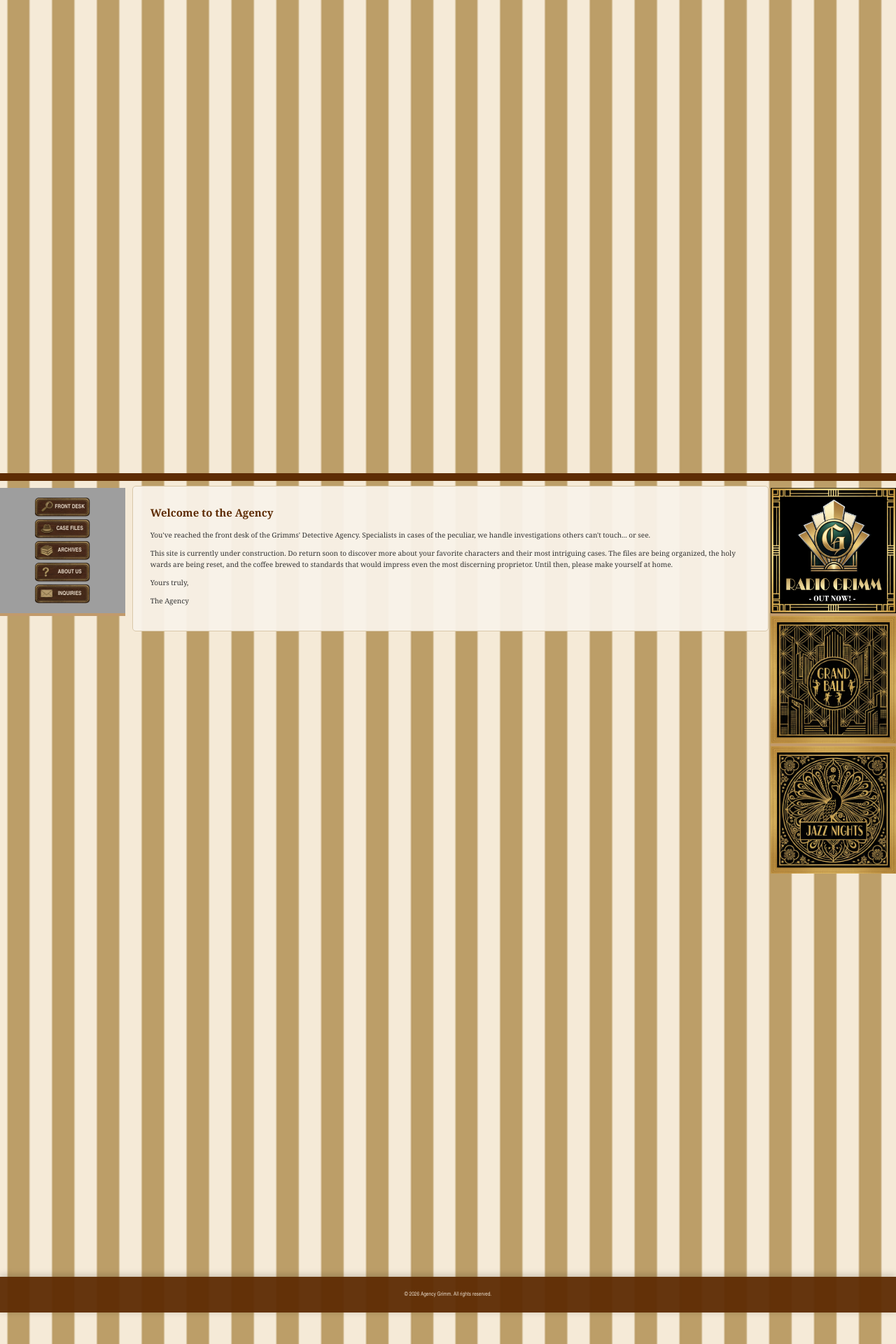
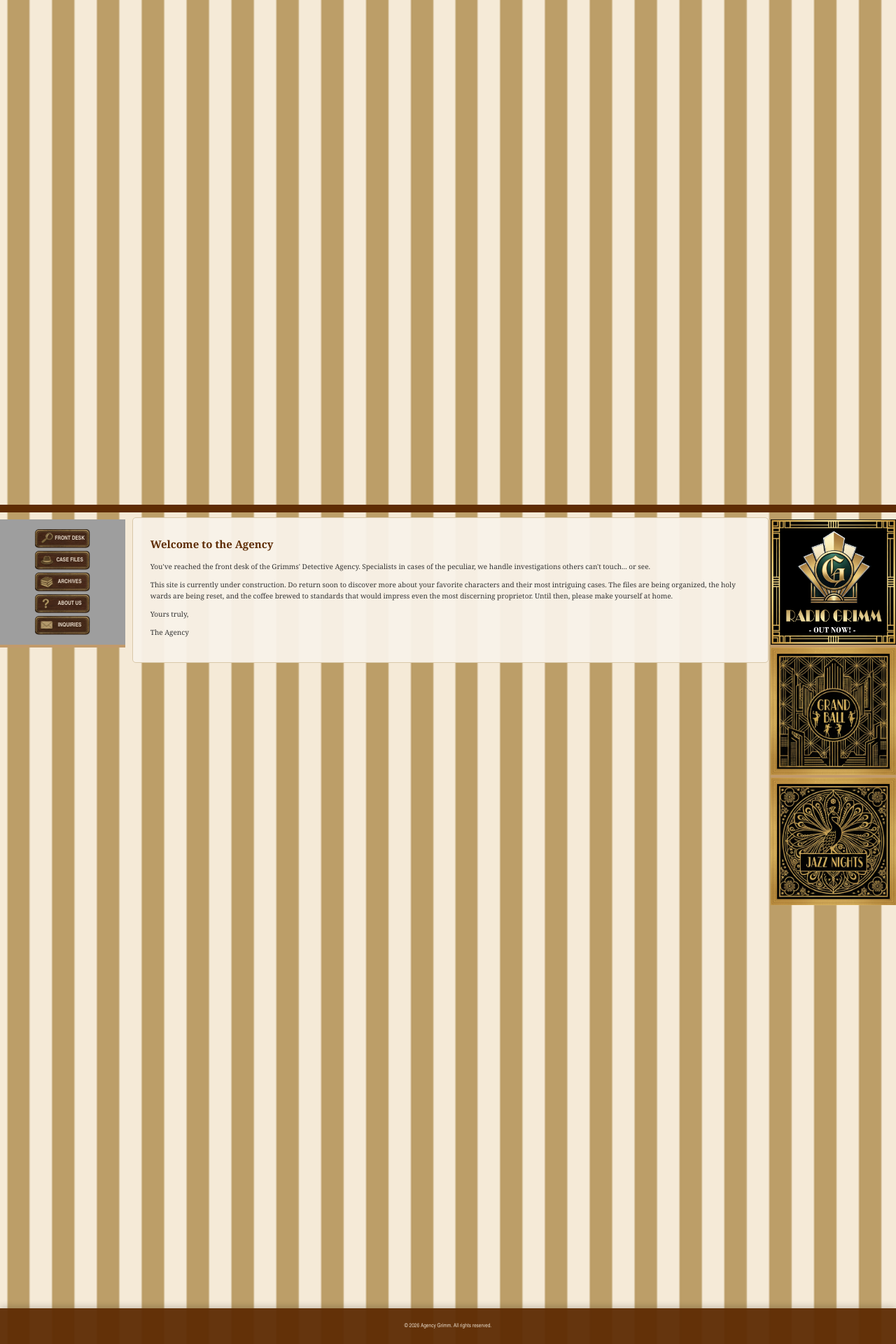
Before and after one commit to johnhopes-collab/grimmsdetectiveagency, a Jekyll site: the page built from index.html, in a window 1280 px wide. Shown: the part 743-2663 px from the top of the page at 70% size. Built offline with Jekyll 4.4.1, drawn with Linux system fonts in a browser that asks for light colours; grey boxes are pictures that could not be loaded.

Commit message:
Update style.scss

```diff
--- a/assets/css/style.scss
+++ b/assets/css/style.scss
@@ -69,7 +69,7 @@ body {
 /* Create a fixed-ratio container system */
 .content-container {
     position: relative;
-    margin-top: 85vh;
+    margin-top: 90vh;
     z-index: 1;
     display: flex;
     min-height: 120vh;
```
